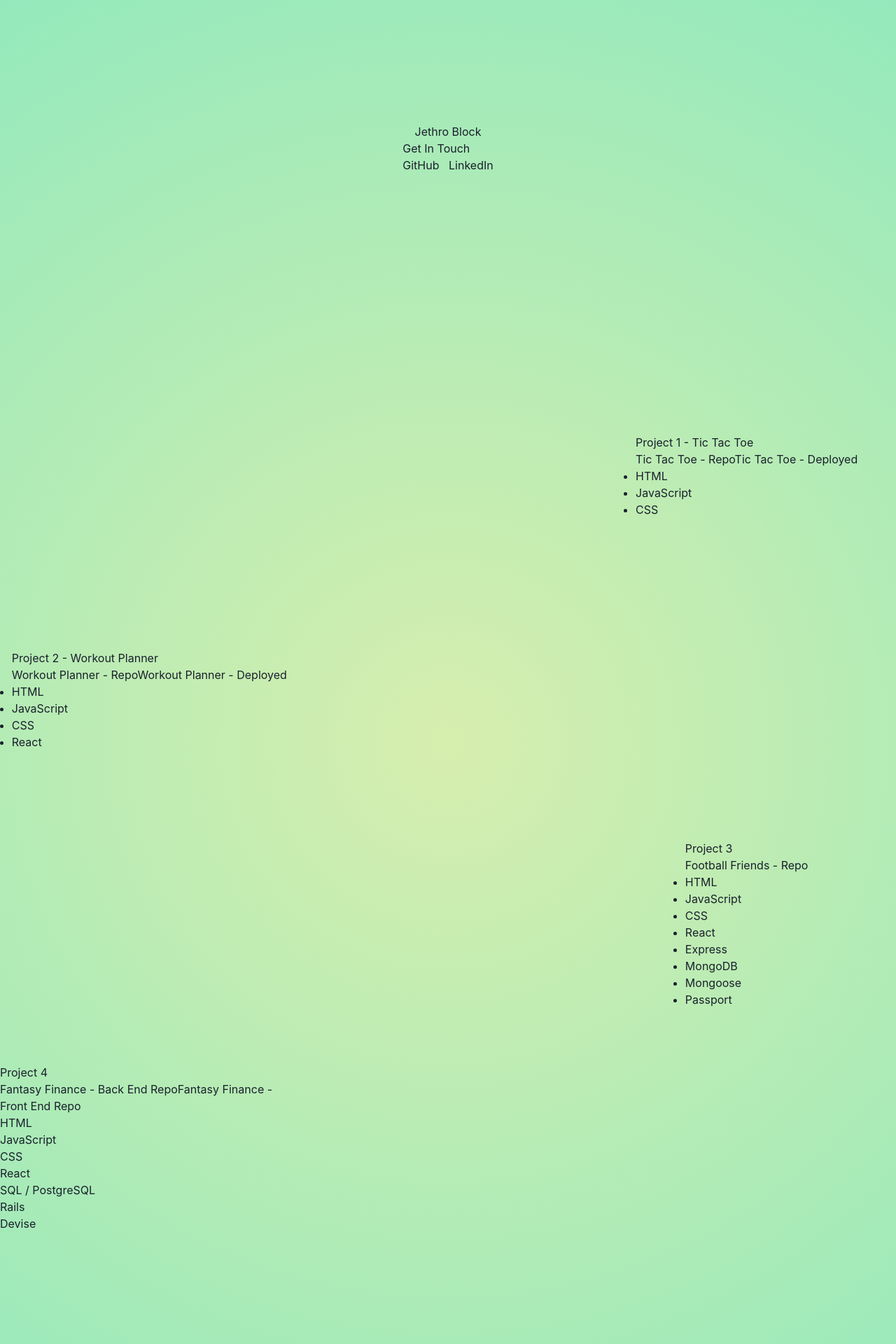
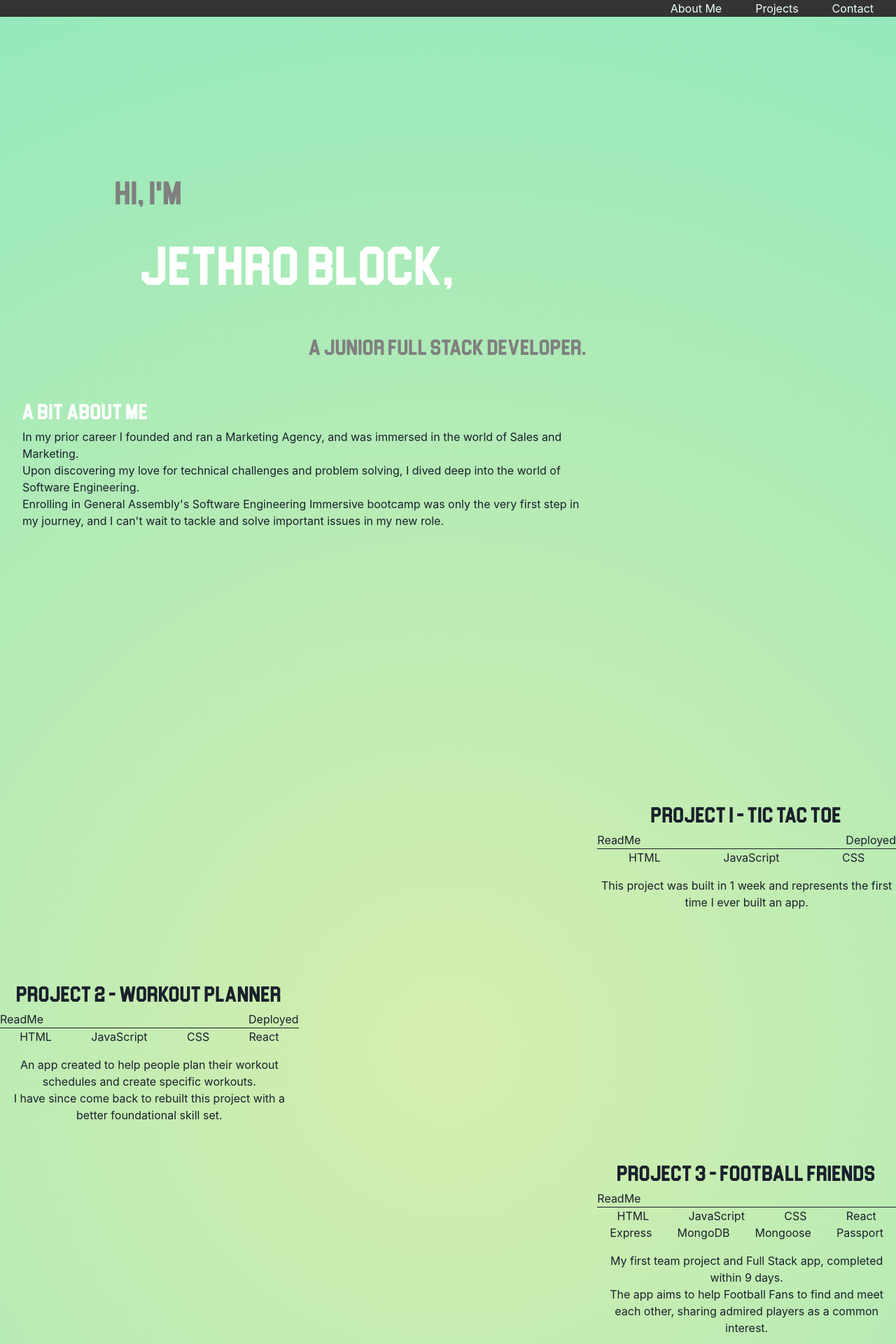
Before and after one commit to jayteebee/Portfolio-V1, a React (Create React App) app: page / in a window 1280 px wide. Shown: the top 1920 px of the page at 70% size. Built offline with nearby package versions, Linux system fonts and the light colour scheme.

Commit message:
Formatting, styling and positioning

```diff
--- a/src/App.css
+++ b/src/App.css
@@ -1,10 +1,12 @@
-/* 7 row 3 column
-name and contact on row 2 in column 2
+@font-face {
+    font-family: 'Blockletter';
+    src: url('/Blockletter.otf') format('opentype');
+    font-weight: normal;
+    font-style: normal;
+}
 
-projects split between columns 1 and 3, with each having their own row
-have skills in projects
 
-*/
+
 .App {
     background: rgb(215,238,174);
 background: radial-gradient(circle, rgba(215,238,174,1) 0%, rgba(148,233,188,1) 100%);
@@ -13,23 +15,84 @@ background: radial-gradient(circle, rgba(215,238,174,1) 0%, rgba(148,233,188,1)
 .Container {
     display: grid;
     grid-template-columns: repeat(3, 1fr);
-    grid-template-rows: 25vh repeat(6, 40vh);
+    grid-template-rows: 30vh repeat(7, 35vh) 100vh;
+}
+
+.navbar {
+    display: flex;
+    justify-content: flex-end;
+
+    background-color: #333;
+    position: fixed;
+    width: 100%;
+    color: azure;
+  }
+
+.navbar a {
+    margin-left: 1rem;
+    margin-right: 2rem;
+}
+
+.intro {
+    font-family: 'Blockletter', Courier, monospace;
+    font-size: 3rem;
+    color: gray;
+    display: flex;
+    align-items: flex-start;
+    justify-content: center;
+    grid-column: 1 ;
+    grid-row: 2;
+}
+
+.outro {
+    font-family: 'Blockletter', Courier, monospace;
+    font-size: 2rem;
+    color: gray;
+    display: flex;
+    align-items: flex-end;
+    justify-content: center;
+    grid-column: 2 ;
+    grid-row: 2;
 }
 
 .Name {
+    font-family: 'Blockletter', Courier, monospace;
+    font-size: 5rem;
+    color: white;
     display: flex;
-    align-items: flex-end;
+    align-items: center;
     justify-content: center;
-    grid-column: 2;
-    grid-row: 1;
+    grid-column: 1 /span 2;
+    grid-row: 2;
+}
+
+.AboutMe {
+    display: flex;
+    align-items: center;
+    justify-content: center;
+    grid-column: 1 /span 2;
+    grid-row: 2 /span 3;
+    padding-left: 2rem;
+}
+
+.AboutMe h1 {
+    font-family: 'Blockletter', Courier, monospace;
+    font-size: 2rem;
+    color: white;
 }
 
 .Contact {
-    display: inline-flex;
-    align-items: flex-start;
+    display: flex;
     justify-content: center;
+    align-items: center;
     grid-column: 2;
-    grid-row: 2;
+    grid-row: 9;
+}
+
+.SocialLinks {
+    display: flex;
+justify-content: space-between;
+width: 100%;
 }
 
 .fc {
@@ -41,23 +104,55 @@ background: radial-gradient(circle, rgba(215,238,174,1) 0%, rgba(148,233,188,1)
 .P1 {
 
     grid-column: 3;
-    grid-row: 3;
+    grid-row: 5;
 }
+
+.PH {
+    font-family: 'Blockletter', Courier, monospace;
+    font-size: 2rem;
+    display: flex;
+    justify-content: center;
+}
+
+.PL {
+    display: flex;
+justify-content: space-between;
+width: 100%;
+border-bottom: 1px solid
+
+}
+a:hover {
+    color: white;
+}
+.PP, .PP2 {
+    display: inline-flex;
+    justify-content: space-around;
+    width: 100%;
+}
+
+
+
+.PD {
+    text-align: center;
+    padding-top: 1rem;
+
+}
+
 
 .P2 {
 
     grid-column: 1;
-    grid-row: 4;
+    grid-row: 6;
 }
 
 .P3 {
 
     grid-column: 3;
-    grid-row: 5;
+    grid-row: 7;
 }
 
 .P4 {
 
     grid-column: 1;
-    grid-row: 6;
+    grid-row: 8;
 }
--- a/src/App.js
+++ b/src/App.js
@@ -4,21 +4,32 @@ import P1 from "./Components/Projects/P1";
 import P2 from "./Components/Projects/P2";
 import P3 from "./Components/Projects/P3";
 import P4 from "./Components/Projects/P4";
+import NavBar from "./Components/NavBar";
+import AboutMe from "./Components/AboutMe";
 
 function App() {
   return (
     <div className="App">
       <div className="Container">
+      <NavBar />
+      <div className="intro">
+      <p>Hi, I'm</p>
+      </div>
         <div className="Name">
-          <p>Jethro Block</p>
+          <p>Jethro Block,</p>
         </div>
+        <div className="outro" >A Junior Full Stack Developer.</div>
+
         <div className="Contact">
           <Contact />
         </div>
 
-
+        <div className="fc AboutMe">
+        <AboutMe />
+        </div>
         <div className="fc P1">
         <P1 />
+
         </div>
 
         <div className="fc P2">
--- /dev/null
+++ b/src/Components/AboutMe.jsx
@@ -0,0 +1,15 @@
+import React from 'react'
+
+const AboutMe = () => {
+  return (
+    <div>
+    <h1>A Bit About Me</h1>
+
+    <p>In my prior career I founded and ran a Marketing Agency, and was immersed in the world of Sales and Marketing.</p>
+    <p>Upon discovering my love for technical challenges and problem solving, I dived deep into the world of Software Engineering.</p>
+    <p>Enrolling in General Assembly's Software Engineering Immersive bootcamp was only the very first step in my journey, and I can't wait to tackle and solve important issues in my new role.</p>
+    </div>
+  )
+}
+
+export default AboutMe
--- a/src/Components/Contact.jsx
+++ b/src/Components/Contact.jsx
@@ -2,12 +2,12 @@ import React from "react";
 
 const Contact = () => {
   return (
-    <div>
-      <h2>Get In Touch</h2>
-      <a href="https://github.com/jayteebee">GitHub</a> &nbsp;&nbsp;
+    <div className="SocialLinks">
+
+      <a href="https://github.com/jayteebee">GitHub</a>
 
       <a href="https://www.linkedin.com/in/jethroblock/">LinkedIn</a>
-    </div>
+   </div>
   );
 };
 
--- /dev/null
+++ b/src/Components/NavBar.jsx
@@ -0,0 +1,15 @@
+import React from 'react'
+
+const NavBar = () => {
+  return (
+    <div>
+    <div className='navbar'>
+    <a href="#!">About Me</a>
+    <a href="#!">Projects</a>
+    <a href="#!">Contact</a>
+    </div>
+    </div>
+  )
+}
+
+export default NavBar
--- a/src/Components/Projects/P1.jsx
+++ b/src/Components/Projects/P1.jsx
@@ -1,19 +1,28 @@
-import React from 'react'
+import React from "react";
 
 const P1 = () => {
   return (
     <div>
-    <h3>Project 1 - Tic Tac Toe</h3>
-    <a href="http://github.com/jayteebee/Project-TTT">Tic Tac Toe - Repo</a>
-    <a href="https://jayteebee.github.io/Project-TTT/">Tic Tac Toe - Deployed</a>
+    <div>
+      <h3 className="PH">Project 1 - Tic Tac Toe</h3>
+      <div className="PL">
+        <a href="https://github.com/jayteebee/Project-TTT/blob/master/readme.md" rel="noreferrer"  target="_blank">ReadMe</a>
+        <a href="https://jayteebee.github.io/Project-TTT/" rel="noreferrer"  target="_blank">Deployed</a>
+      </div>
+      <div className="PP">
+        <p>HTML</p>
+        <p>JavaScript</p>
+        <p>CSS</p>
+      </div>
+    </div>
 
-    <ul>
-    <li>HTML</li>
-    <li>JavaScript</li>
-    <li>CSS</li>
-    </ul>
+
+    <div className="PD">
+    <p> This project was built in 1 week and represents the first time I ever built an app. </p>
     </div>
-  )
-}
 
-export default P1
+    </div>
+  );
+};
+
+export default P1;
--- a/src/Components/Projects/P2.jsx
+++ b/src/Components/Projects/P2.jsx
@@ -3,16 +3,22 @@ import React from 'react'
 const P2 = () => {
   return (
     <div>
-    <h3>Project 2 - Workout Planner</h3>
-    <a href="http://github.com/jayteebee/workout_planner">Workout Planner - Repo</a>
-    <a href="https://jayteebee.github.io/workout_planner/">Workout Planner - Deployed</a>
+    <h3 className='PH'>Project 2 - Workout Planner</h3>
+    <div className='PL'>
+    <a href="https://github.com/jayteebee/workout_planner/blob/main/workout_planner/src/readme.md" rel="noreferrer"  target="_blank">ReadMe</a>
+    <a href="https://jayteebee.github.io/workout_planner/" rel="noreferrer"  target="_blank">Deployed</a>
+    </div>
+  <div className='PP'>
+    <p>HTML</p>
+    <p>JavaScript</p>
+    <p>CSS</p>
+    <p>React</p>
+  </div>
 
-    <ul>
-    <li>HTML</li>
-    <li>JavaScript</li>
-    <li>CSS</li>
-    <li>React</li>
-    </ul>
+  <div className="PD">
+<p>An app created to help people plan their workout schedules and create specific workouts.</p>
+<p>I have since come back to rebuilt this project with a better foundational skill set.</p>
+  </div>
 
     </div>
   )
--- a/src/Components/Projects/P3.jsx
+++ b/src/Components/Projects/P3.jsx
@@ -1,27 +1,37 @@
-import React from 'react'
+import React from "react";
 
 const P3 = () => {
   return (
     <div>
-    <h3>Project 3</h3>
-    <a href="http://github.com/jayteebee/Football-Friends">Football Friends - Repo</a>
+      <h3 className="PH">Project 3 - Football Friends</h3>
+      <div className="PL">
+        <a href="https://github.com/jayteebee/Football-Friends/blob/JB-Dev/completeREADME.md" rel="noreferrer"  target="_blank">
+          {" "}
+          ReadMe
+        </a>
+      </div>
 
-    <ul>
-    <li>HTML</li>
-    <li>JavaScript</li>
-    <li>CSS</li>
-    <li>React</li>
-    </ul>
+      <div className="PP">
+        <p>HTML</p>
+        <p>JavaScript</p>
+        <p>CSS</p>
+        <p>React</p>
+      </div>
 
-    <ul>
-    <li>Express</li>
-        <li>MongoDB</li>
-        <li>Mongoose</li>
-        <li>Passport</li>
-    </ul>
+      <div className="PP2">
+        <p>Express</p>
+        <p>MongoDB</p>
+        <p>Mongoose</p>
+        <p>Passport</p>
+      </div>
+
+      <div className="PD">
+<p>My first team project and Full Stack app, completed within 9 days. </p>
+<p>The app aims to help Football Fans to find and meet each other, sharing admired players as a common interest.</p>
+      </div>
 
     </div>
-  )
-}
+  );
+};
 
-export default P3
+export default P3;
--- a/src/Components/Projects/P4.jsx
+++ b/src/Components/Projects/P4.jsx
@@ -1,27 +1,35 @@
-import React from 'react'
+import React from "react";
 
 const P4 = () => {
   return (
     <div>
-    <h3>Project 4</h3>
-    <a href="https://github.com/jayteebee/fantasyFinance">Fantasy Finance - Back End Repo</a>
-    <a href="https://github.com/jayteebee/FantasyFinanceFrontEnd">Fantasy Finance - Front End Repo</a>
-
-    <ul>
-    <li>HTML</li>
-    <li>JavaScript</li>
-    <li>CSS</li>
-    <li>React</li>
-    </ul>
-
-    <ul>
-    <li>SQL / PostgreSQL</li>
-    <li>Rails</li>
-    <li>Devise</li>
-</ul>
+      <h3 className="PH">Project 4 - Fantasy Finance</h3>
+      <div className="PL">
+        <a href="https://github.com/jayteebee/fantasyFinance/blob/main/README.md" rel="noreferrer"  target="_blank">
+          ReadMe
+        </a>
+        <a href="https://fantasy-finance-fe-416b523c0162.herokuapp.com/" rel="noreferrer"  target="_blank">
+          Deployed
+        </a>
+      </div>
+      <div className="PP">
+        <p>HTML</p>
+        <p>JavaScript</p>
+        <p>CSS</p>
+        <p>React</p>
+</div>
+<div className="PP2">
+        <p>SQL / PostgreSQL</p>
+        <p>Rails</p>
+        <p>Devise</p>
+ </div>
+ <div className="PD">
+<p>My second Full Stack App, this time completed solo.</p>
+<p>The app allows beginner stock traders to test out their trading strategies in a risk free environment.</p>
+ </div>
 
     </div>
-  )
-}
+  );
+};
 
-export default P4
+export default P4;
```
Also changed, not shown: Blockletter.otf (added), InterVar.ttf (added).
